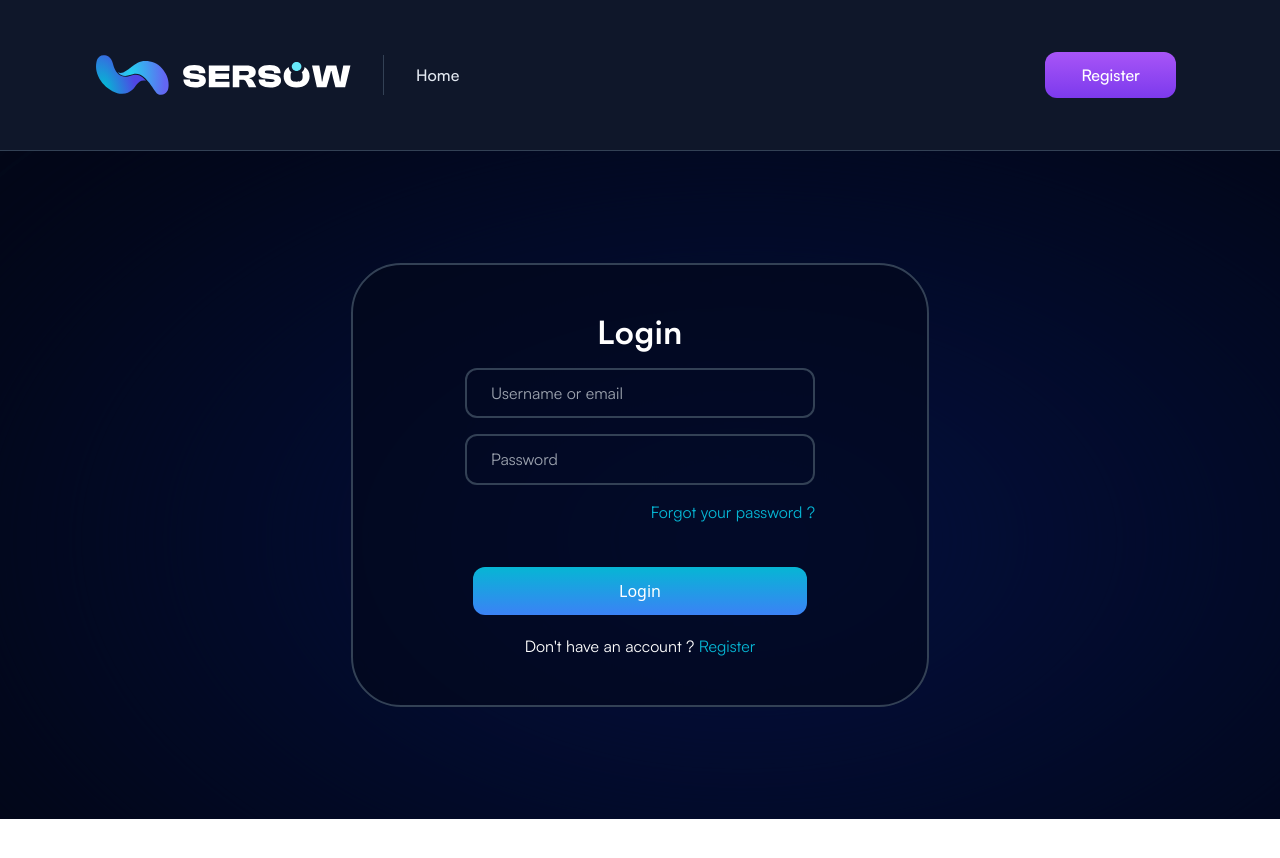
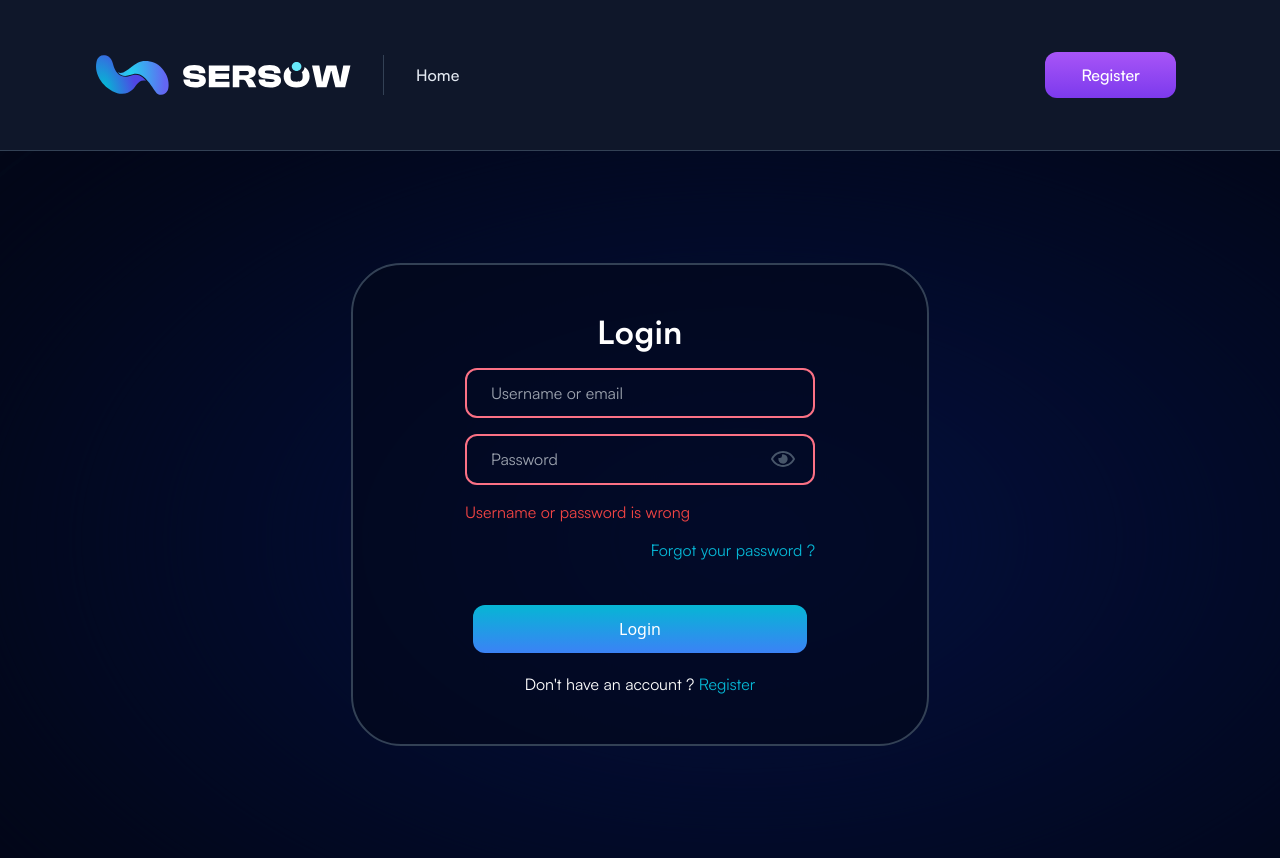
Before and after one commit to Asadaaaaa/sersow-view, a Next.js app: page /login in a window 1280 px wide. Both pictures are taken after a click on the button "Login". Before the commit the page ends 819 px from the top, so only its background shows below. Built offline with nearby package versions, Linux system fonts and the light colour scheme.

Commit message:
Feat: Login

```diff
--- a/src/app/login/Form.js
+++ b/src/app/login/Form.js
@@ -1,22 +1,158 @@
+"use client";
+
 import Link from 'next/link';
+import { useState } from 'react';
+import { setCookie } from "cookies-next";
+import { useRouter } from 'next/navigation';
+import { Loading } from "@nextui-org/react";
+import { FaRegEye, FaRegEyeSlash } from 'react-icons/fa';
 
 import Input from '../register/Input';
 import font from '../font.module.css';
+import { HOST, VERSION } from "../../../config.js";
 
 export default function Form () {
+
+	const router = useRouter();
+
+	const [data, setData] = useState({
+		identity: "",
+		password: "",
+	});
+
+	const [dataError, setDataError] = useState({
+		identity: false,
+		password: false,
+	});
+
+	const [showPassword, setShowPassword] = useState(false);
+	const [warningText, setWarningText] = useState("");
+
+	const [loading, setLoading] = useState(false);
+
 	return (
 		<div className="bg-[rgba(2,6,23,0.5)] px-28 py-12 border-solid border-2 border-slate-700 rounded-[50px] backdrop-blur-[2px]">
 			<div className="flex flex-col gap-4 items-center">
 				<h1 className={`${font.Satoshi_h3bold} text-white`}>Login</h1>
-				<Input placeholder={"Username or email"} type={"text"} />
-				<Input placeholder={"Password"} type={"password"} />
+				<Input
+					type={"text"}
+					placeholder={"Username or email"}
+					maxLength={68}
+					value={data.identity}
+					onChange={(e) => {setData({ ...data, identity: e.target.value})}}
+					error={dataError.identity}
+					onFocus={() => {
+						setDataError({ ...dataError, identity: false, password: false});
+						setWarningText("");
+					}}
+				/>
+				<div className="relative">
+					<Input
+						type={showPassword ? "text" : "password"}
+						placeholder={"Password"}
+						value={data.password}
+						maxLength={18}
+						onChange={(e) => {setData({ ...data, password: e.target.value})}}
+						error={dataError.password}
+						onFocus={() => {
+							setDataError({ ...dataError, password: false, identity: false});
+							setWarningText("");
+						}}
+					/>
+					<div className="absolute right-0 top-0 h-full flex items-center">
+						<div
+							className="text-slate-600 text-2xl pr-5 cursor-pointer"
+							onClick={() => {
+								setShowPassword(!showPassword);
+							}}
+						>
+							{
+								showPassword ? (
+									<FaRegEyeSlash />
+								) : (
+									<FaRegEye />
+								)
+							}
+						</div>
+					</div>
+				</div>
+				{warningText && (
+					<div className="w-full max-w-[350px]">
+						<p className={`${font.Satoshi_b2regular} text-red-500`}>{warningText}</p>
+					</div>
+				)}
 				<div className="w-full mb-6">
 					<Link href="/forgot-password">
 						<h4 className={`${font.Satoshi_b2regular} text-cyan-500 text-right`}>Forgot your password ?</h4>
 					</Link>
 				</div>
 				<div className="w-full px-2 py-1">
-					<button className={`${font.Satoshi_b3bold} w-full px-6 py-3 text-center text-white rounded-xl bg-gradient-to-b from-cyan-500 to-blue-500 hover:drop-shadow-[0px_0px_4px_rgba(34,211,238,0.4)] transition-all`}>Login</button>
+					<button
+						className={`${font.Satoshi_b3bold} w-full px-6 py-3 text-center text-white rounded-xl bg-gradient-to-b from-cyan-500 to-blue-500 hover:drop-shadow-[0px_0px_4px_rgba(34,211,238,0.4)] transition-all`}
+						onClick={async() => {
+
+							setLoading(true);
+
+							if (data.identity === "" || data.password === "" || data.password.length < 6) {
+								setDataError({ ...dataError, identity: true, password: true});
+								setWarningText("Username or password is wrong");
+
+								setLoading(false);
+
+								return;
+							}
+
+							await fetch(HOST + "/" + VERSION + "/auth/login", {
+								method: 'POST',
+								headers: {
+									'Accept': '*/*',
+									'Content-Type': 'application/json'
+								},
+								body: JSON.stringify({
+									identity: data.identity,
+									password: data.password,
+								})
+							}).then(res => res.json()).then(res => {
+
+								if(res.status === 200) {
+									setCookie("auth", res.data.token, {
+										expires: new Date(new Date().getTime() + 10800000),
+									});
+
+									setCookie("refreshAuth", res.data.refreshToken);
+
+									router.push("home");
+								} else {
+									if (res.err) {
+										if (res.err.type === "service") {
+											if (res.err.data.code === -1) {
+
+												setDataError({ ...dataError, identity: true, password: true});
+												setWarningText("Username or password is wrong");
+
+											}
+										} else if (res.err.type === "validator") {
+											toast.error("Something Wrong With Your Input", {
+												position: "top-center",
+												autoClose: 3000,
+												hideProgressBar: true,
+												closeOnClick: true,
+												pauseOnHover: true,
+												draggable: true,
+												progress: undefined,
+												theme: "colored",
+											});
+										}
+									}
+								}
+							}).catch((err) => {
+							}).finally(() => {
+								setLoading(false);
+							});
+						}}
+					>
+						{loading ? <Loading type="points-opacity" size="lg" color="white" /> : "Login"}
+					</button>
 				</div>
 				<div>
 					<h4 className={`${font.Satoshi_b2regular} text-white`}>Don't have an account ?{" "}<Link href="/register" className="text-cyan-500">Register</Link></h4>
--- a/src/app/login/page.js
+++ b/src/app/login/page.js
@@ -5,7 +5,7 @@ export default function Login() {
   return (
 		<main>
 			<Header />
-      <div className="bg-slate-950 relative overflow-hidden py-28">
+      <div className="bg-slate-950 relative overflow-hidden py-28 min-h-[calc(100vh-145.39px)]">
 				<div className="bg-gradient"></div>
         <div className="flex flex-col gap-16 items-center relative z-[2]">
 					<Form />
```
